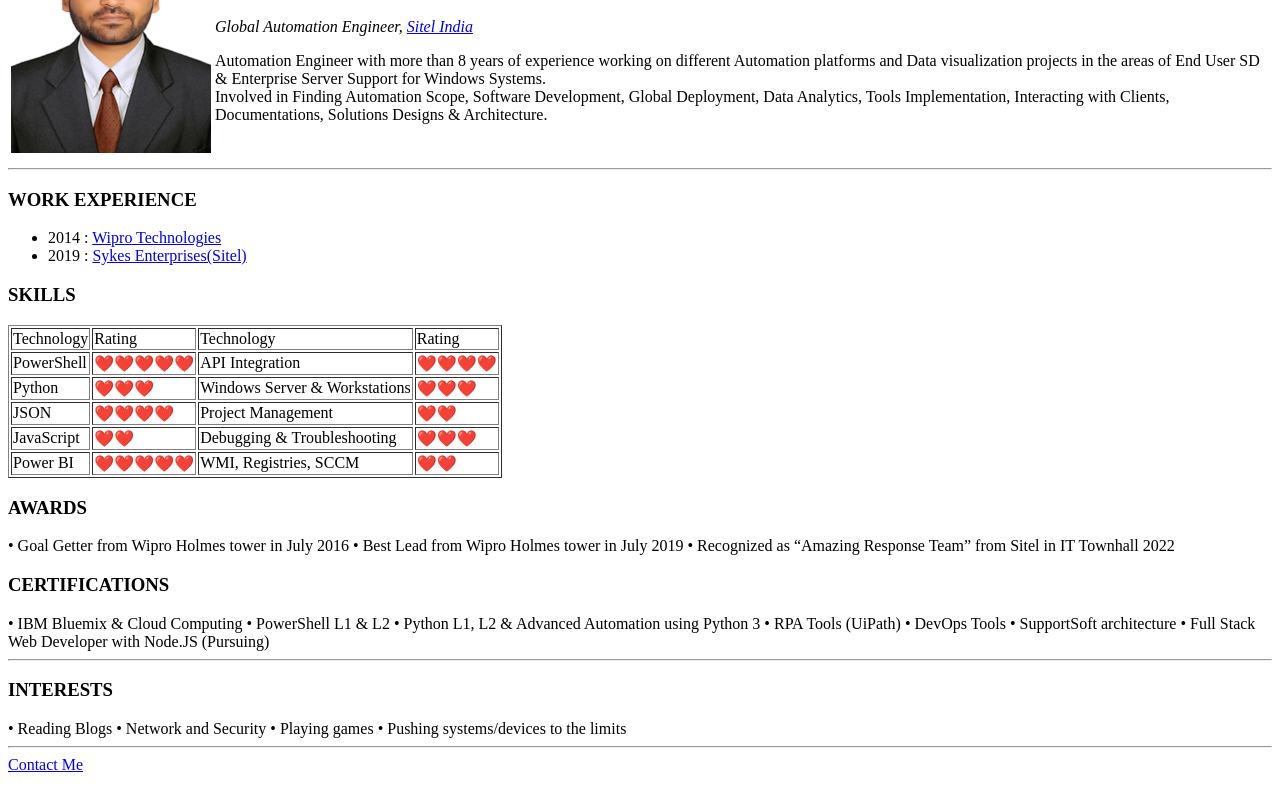
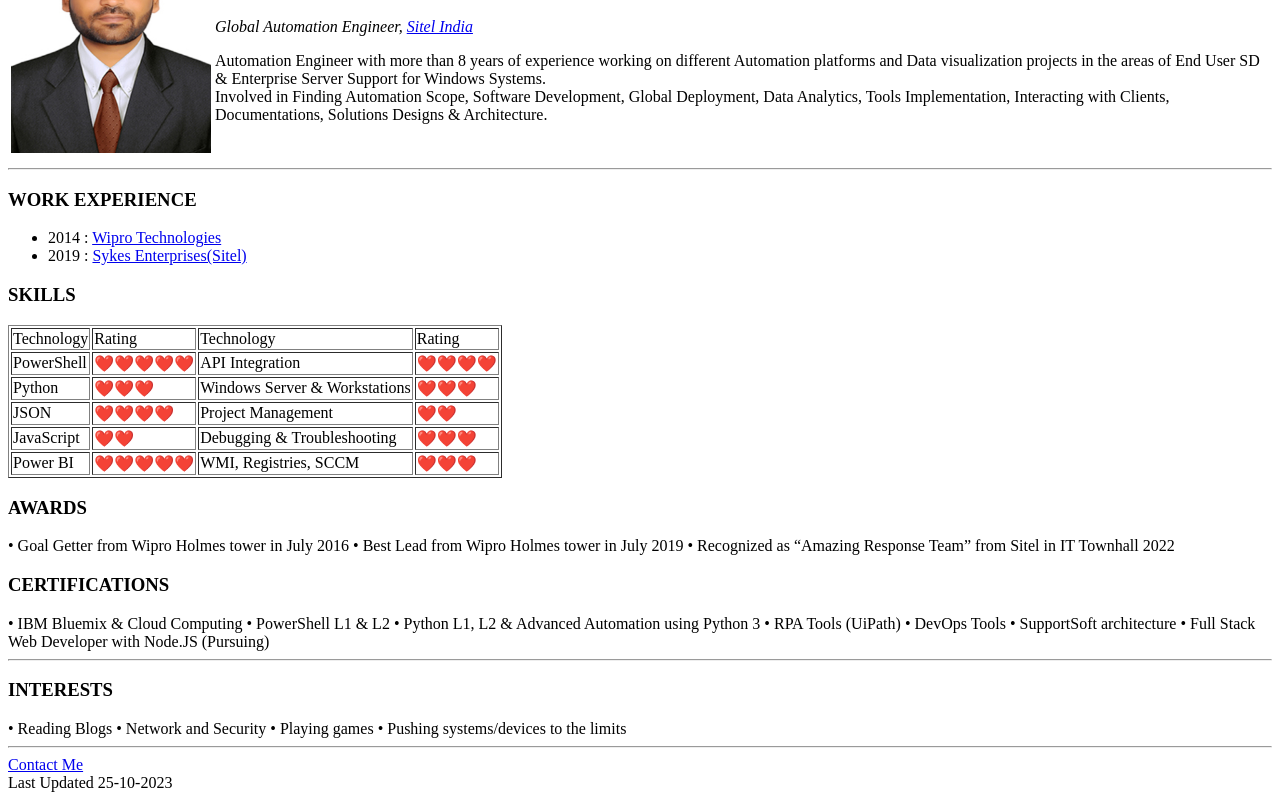
Before and after one commit to anshul22agrawal/CV, a plain HTML site: page index.html in a window 1280 px wide. Shown: the part 108-908 px from the top of the page. Drawn offline with Linux system fonts and the light colour scheme.

Commit message:
Add files via upload
updated

```diff
--- a/index.html
+++ b/index.html
@@ -89,7 +89,7 @@
                 <td>
                     WMI, Registries, SCCM
                 </td>
-                <td>❤️❤️</td>
+                <td>❤️❤️❤️</td>
             </tr>
         </tbody>
     </table>
@@ -117,5 +117,8 @@
     • Pushing systems/devices to the limits
     <hr>
     <a href="ContactForm.html">Contact Me</a>
+    <footer>
+        Last Updated 25-10-2023
+    </footer>
 </body>
 </html>
```
